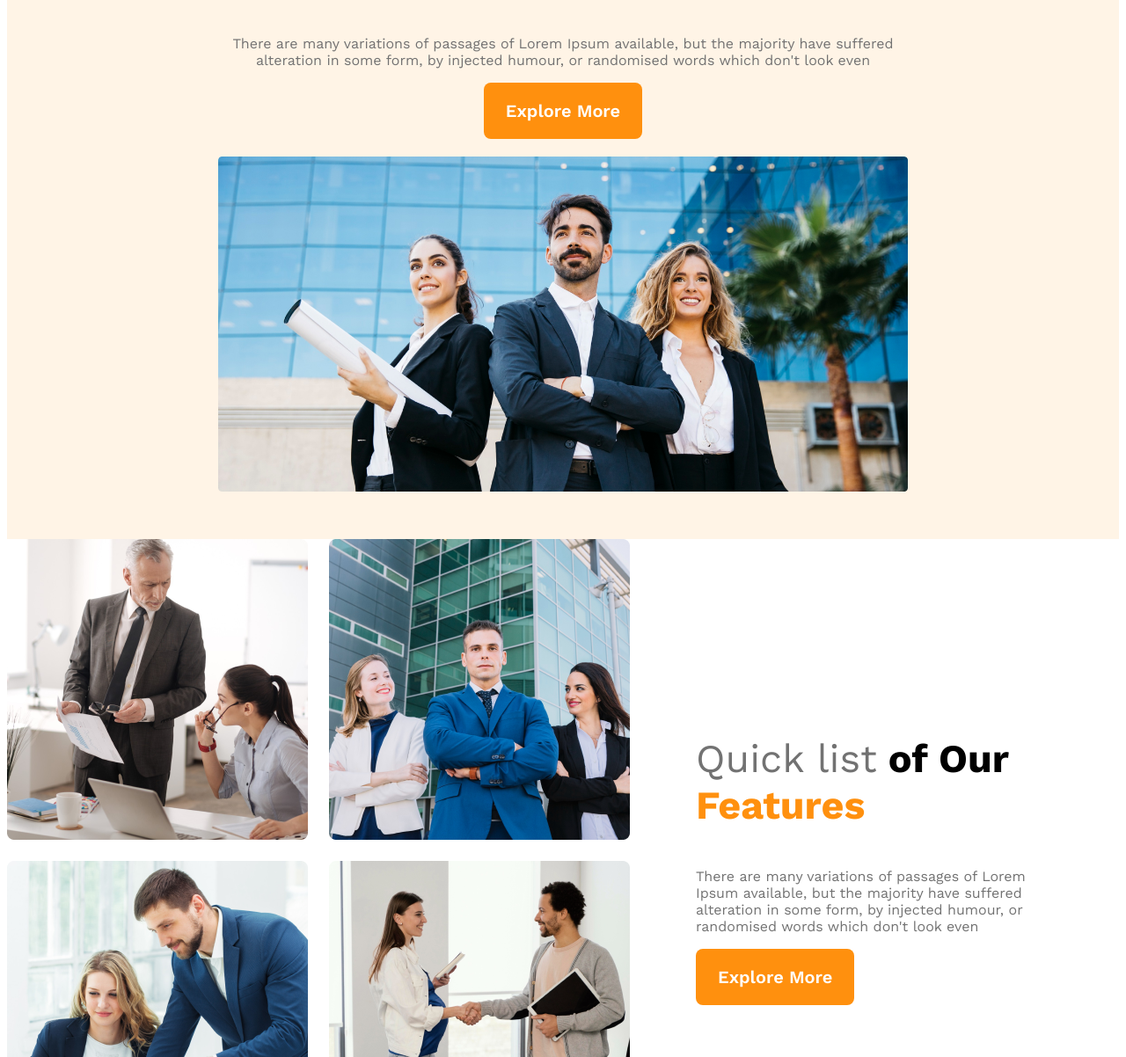
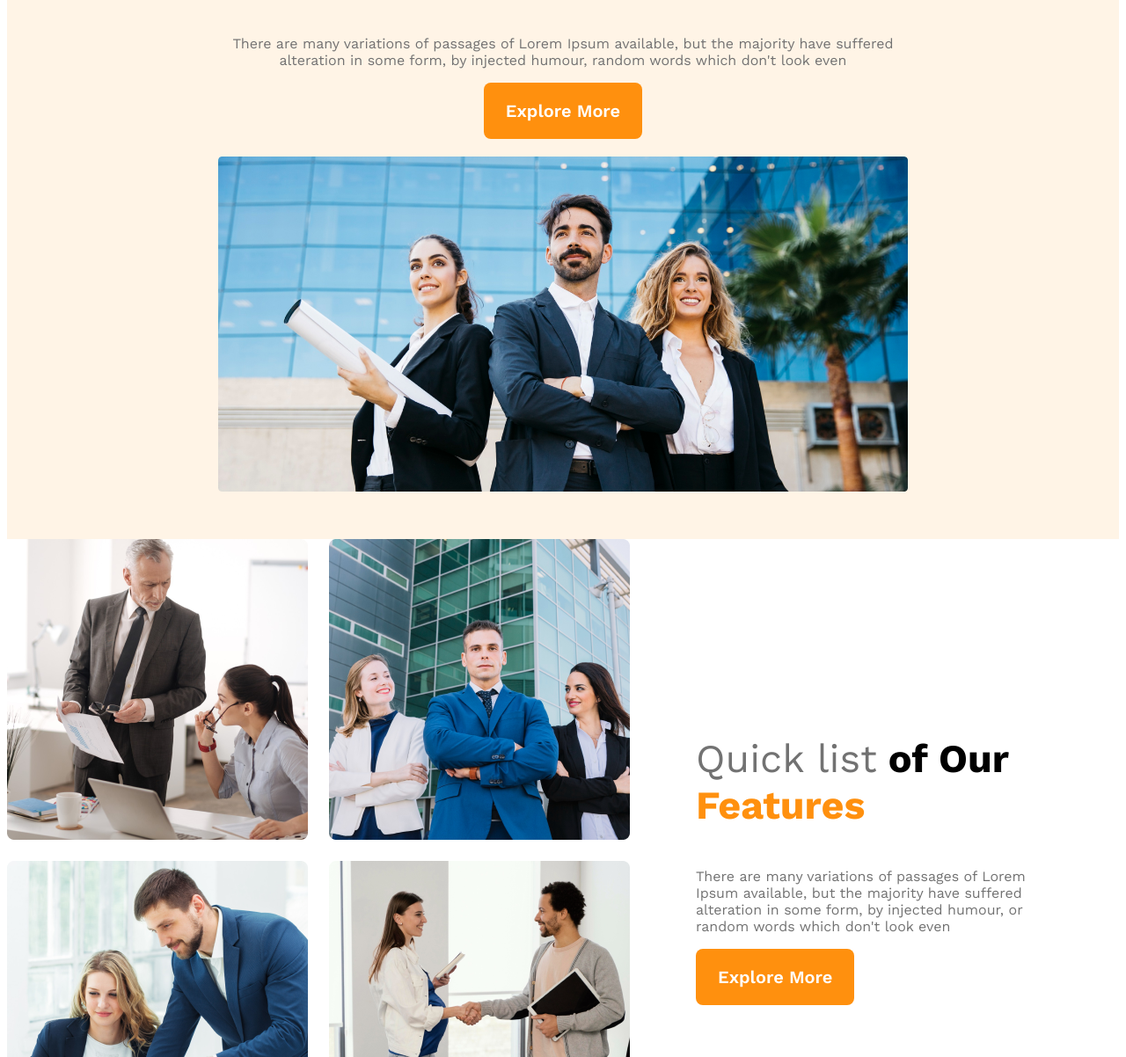
Before and after one commit to shaker09/g3-architects-website, a plain HTML site: page index.html in a window 1280 px wide. Shown: the part 398-1600 px from the top of the page at 88% size. Drawn offline with nearby package versions, Linux system fonts and the light colour scheme.

Commit message:
some small bugs fixed

```diff
--- a/index.html
+++ b/index.html
@@ -21,7 +21,7 @@
         <div class="banner">
            <div class="banner-content">
                 <h1 class="banner-title">Brand New Group of Architects </h1>
-                <p class="text-light-gray">There are many variations of passages of Lorem Ipsum available, but the majority have suffered alteration in some form, by injected humour, or randomised words which don't look even</p>
+                <p class="text-light-gray">There are many variations of passages of Lorem Ipsum available, but the majority have suffered alteration in some form, by injected humour, random words which don't look even</p>
                 <button class="btn-primary">Explore More</button>
            </div>
             <img src="images/banner.png" alt="">
@@ -39,7 +39,7 @@
             </div>
             <div class="teams-context">
                 <h3 class="teams-title"><span class="quick-list">Quick list</span> <span>of Our</span> <span class="teams-feature">Features</span></h3>
-                <p class="text-light-gray">There are many variations of passages of Lorem Ipsum available, but the majority have suffered alteration in some form, by injected humour, or randomised words which don't look even</p>
+                <p class="text-light-gray">There are many variations of passages of Lorem Ipsum available, but the majority have suffered alteration in some form, by injected humour, or random words which don't look even</p>
                 <button class="btn-primary">Explore More</button>
             </div>
         </section>
```
